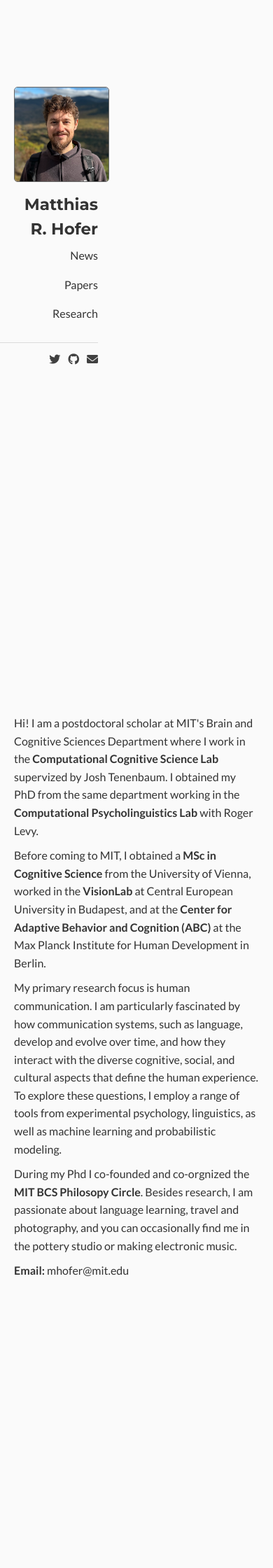
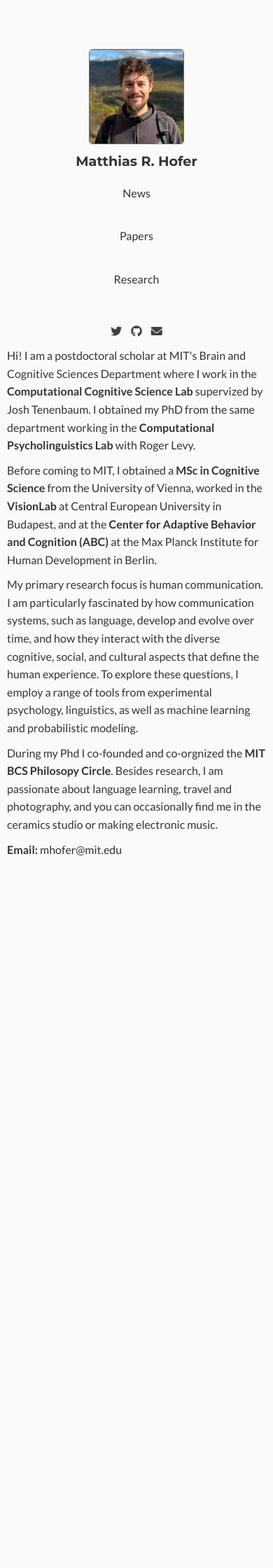
Before and after one commit to rmhofer/rmhofer.github.io, a Jekyll site: the page built from content/about.md, in a window 390 px wide. Shown: the top 2240 px of the page at 70% size. Built offline with Jekyll 4.4.1, drawn with Linux system fonts in a browser that asks for light colours; our own code applies the rules of GitHub Pages for plain Markdown files; after the commit the page ends 1281 px from its top, so only the background shows below that.

Commit message:
responsive design WIP

```diff
--- a/_layouts/default.html
+++ b/_layouts/default.html
@@ -3,6 +3,7 @@
 <html lang="en">
 
 <head>
+    <meta name="viewport" content="width=device-width, initial-scale=1">
     <link rel="stylesheet" type="text/css" href="/assets/css/style.css">
     <link rel="stylesheet" href="https://cdnjs.cloudflare.com/ajax/libs/font-awesome/6.0.0-beta3/css/all.min.css">
 </head>
--- a/assets/css/style.css
+++ b/assets/css/style.css
@@ -151,7 +151,7 @@ a:hover {
 }
 
 .publication-list {
-    list-style-type: none; /* Removes bullets */
+    list-style-type: none;
     padding: 0;
     margin: 0;
 }
@@ -164,28 +164,86 @@ a:hover {
     text-decoration: underline;
 }
 
-/* Responsive Design */
-@media (max-width: 800px) {
+
+
+/* Tablet and smaller desktop screens */
+@media (max-width: 1024px) {
+    .sidebar {
+        left: calc(50% - 300px); /* Adjust for smaller screens */
+    }
+}
+
+/* Small tablets and large smartphones */
+@media (max-width: 768px) {
+    .wrapper {
+        margin-top: 50px;
+    }
+
     .sidebar {
         position: relative;
         left: 0;
+        width: 100%;
+        height: auto;
+        text-align: center;
+        padding: 10px 0;
+    }
+
+    .sidebar ul {
+        display: flex;
+        justify-content: center;
+        padding: 0;
+    }
+
+    .sidebar ul li {
+        margin: 0 10px;
+    }
+
+    .sidebar .profile-pic {
+        margin: 10px auto;
     }
 
     .main-content {
         margin-left: 0;
         width: 100%;
-        max-width: none;
+        padding: 0 15px;
+        margin-bottom: 50px;
+    }
+
+    .social-links {
+        width: 100%;
+        text-align: center;
+        float: none;
+        padding-top: 15px;
+        margin-top: 15px;
+        border-top: none;
+    }
+
+    .social-links a {
+        margin: 0 10px;
     }
 }
 
-/* Additional responsive breakpoint for smaller screens */
-@media (max-width: 768px) {
-    .sidebar {
-        padding: 20px; /* Adjust padding for smaller screens */
+/* Smartphones */
+@media (max-width: 480px) {
+    .sidebar ul {
+        flex-direction: column;
+        align-items: center;
+    }
+
+    .sidebar ul li {
+        margin: 10px 0;
+    }
+
+    .sidebar .nametag a {
+        font-size: 1.2em;
     }
 
     .main-content {
-        padding: 20px;
+        padding: 0 10px;
+    }
+
+    .social-links a {
+        margin: 5px;
     }
 }
 
--- a/content/about.md
+++ b/content/about.md
@@ -8,7 +8,7 @@
     <p>My primary research focus is human communication. I am particularly fascinated by how communication systems, such as language, develop and evolve over time, and how they interact with the diverse cognitive, social, and cultural aspects that define the human experience. To explore these questions, I employ a range of tools from experimental psychology, linguistics, as well as machine learning and probabilistic modeling.
     </p>
 
-    <p>During my Phd I co-founded and co-orgnized the <a href="https://sites.google.com/view/mit-bcs-philosophy/home" target="_blank">MIT BCS Philosopy Circle</a>. Besides research, I am passionate about language learning, travel and photography, and you can occasionally find me in the pottery studio or making electronic music.
+    <p>During my Phd I co-founded and co-orgnized the <a href="https://sites.google.com/view/mit-bcs-philosophy/home" target="_blank">MIT BCS Philosopy Circle</a>. Besides research, I am passionate about language learning, travel and photography, and you can occasionally find me in the ceramics studio or making electronic music.
     </p>
 
     <div>
```
Also changed, not shown: 11 other files.
